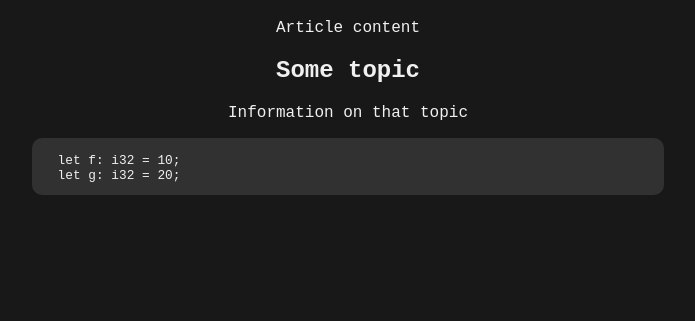
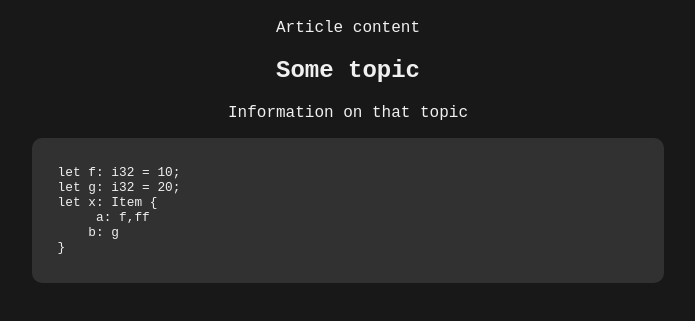
Before and after one commit to stevenmao27/Rust-Systems-Article, a plain HTML site: page index.html in a window 1280 px wide. Shown: the part 149-470 px from the top of the page, without its empty margins (292-987 px from the left). Drawn offline with Linux system fonts and the light colour scheme; a web font is replaced by a local one.

Commit message:
code block support

```diff
--- a/index.html
+++ b/index.html
@@ -6,14 +6,12 @@
         <link rel="stylesheet" href="styles.css">
     </head>
     <body>
+        <div class="article">
 
 
 
-        <div id="nav">
-            <a href=""></a>
-        </div>
 
-        <div class="article">
+
             <h1>Rust and Systems Programming</h1>
             <p>Article content</p>
             <h2>Some topic</h2>
@@ -21,11 +19,25 @@
             <code>
                 let f: i32 = 10;
                 let g: i32 = 20;
+                let x: Item {
+
+                    a: f,ff
+                    b: g
+                }
             </code>
-
-        </div>
 
 
 
+
+
+        </div>
     </body>
+    <script>
+        window.onload = () => {
+            let codeblocks = document.getElementsByTagName("code");
+            for (let i = 0; i < codeblocks.length; i++) {
+                codeblocks[i].innerHTML = codeblocks[i].innerHTML.replace(/\n\s{16}/g, "\n");
+            }
+        }
+    </script>
 </html>
--- a/styles.scss
+++ b/styles.scss
@@ -29,8 +29,8 @@ body {
     code {
         background-color: rgb(49, 49, 49);
         display: block;
-        padding: 0em 2em 1em 2em; // top is 0px to account for html \n and preline
-        white-space: pre-line;
+        padding: 1em 2em 1em;
+        white-space: pre;
         border-radius: 10px;
         text-align: left;
         font-family: $ff;
```
Also changed, not shown: styles.css.
